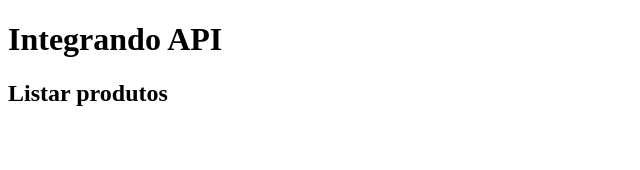
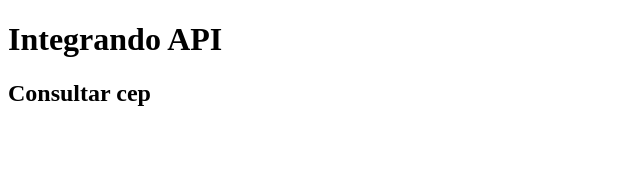
Before and after one commit to makzs/React, a React (Create React App) app in the folder frontend/: page / in a window 1280 px wide. Shown: the top 170 px of the page, without its empty margins (0-640 px from the left). Built offline with nearby package versions, Linux system fonts and the light colour scheme; no server answers.

Commit message:
tipagem em typescript

```diff
--- a/frontend/src/App.tsx
+++ b/frontend/src/App.tsx
@@ -1,12 +1,11 @@
 import React from 'react';
-import ProdutoListar from './components/pages/produto/produto-listar';
-
+import CepConsultar from './components/pages/cep/cep-Consultar';
 
 function App() {
   return (
     <div className="App">
       <h1>Integrando API</h1>
-      <ProdutoListar></ProdutoListar>
+      <CepConsultar></CepConsultar>
     </div>
   );
 }
--- /dev/null
+++ b/frontend/src/Models/Endereco.ts
@@ -0,0 +1,7 @@
+export interface Endereco{
+    logradouro: string;
+    bairro: string;
+    localidade: string;
+    uf: string;
+    ativo: boolean;
+}
--- a/frontend/src/components/pages/produto/produto-listar.tsx
+++ b/frontend/src/components/pages/cep/cep-Consultar.tsx
@@ -1,27 +1,31 @@
 import { useEffect, useState } from "react";
+import { Endereco } from "../../../Models/Endereco";
 
-function ProdutoListar(){
+function CepConsultar()
+{
 
     //exercicio consultar os produtos da API  e exibir na tela
     // resolver o problema de CORS
     // como exibir na tela um array em react
 
     // executar algum codigo no carregamento do componente
-    useEffect(() => {
+    useEffect(() =>
+    {
         console.log("O componente foi carregado");
 
         //FECTH ou AXIOS (o .then é se der tudo certo faça tal coias)
-        fetch("https://viacep.com.br/ws/01001000/json/").then((resposta) => resposta.json()).then((cep) => {
-            console.log(cep);
+        fetch("https://viacep.com.br/ws/01001000/json/").then((resposta) => resposta.json()).then((endereco : Endereco) =>
+        {
+            console.log(endereco.logradouro);
         });
 
-     }, []);
+    }, []);
 
     return (
-        <div>
-            <h2>Listar produtos</h2>
-        </div>
+        < div >
+            < h2 > Consultar cep </ h2 >
+        </ div >
     );
 }
 
-export default ProdutoListar;
+export default CepConsultar;
```
